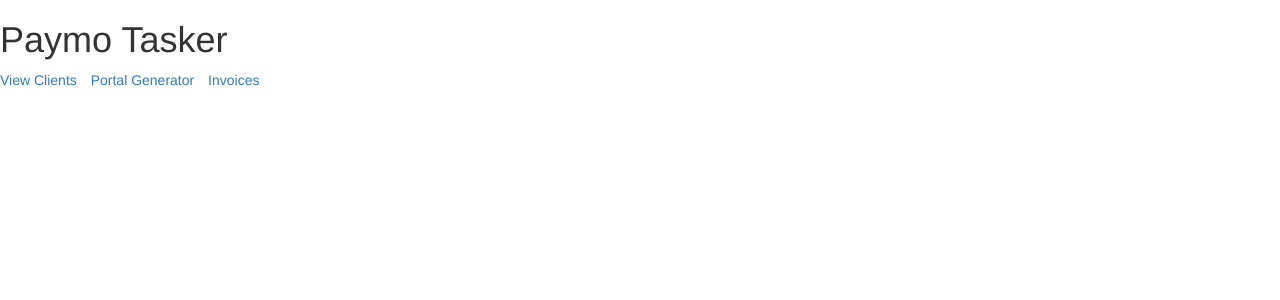
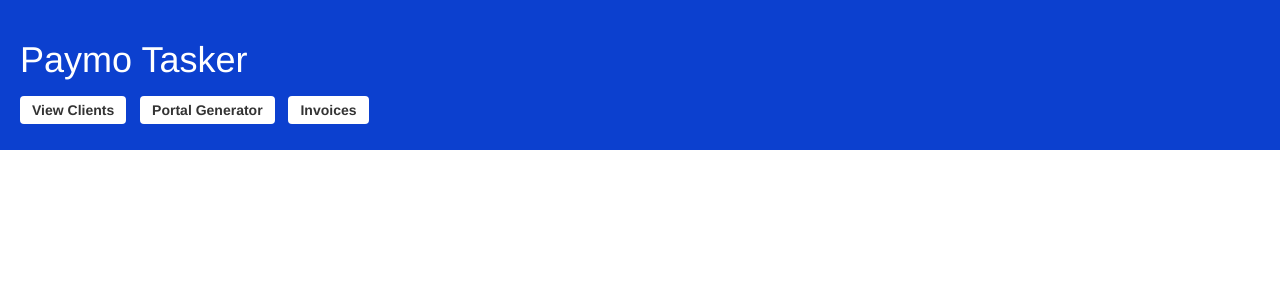
Before and after one commit to cisko3000/paymo-tasker, a Flask app: page / in a window 1280 px wide. Shown: the top 300 px of the page. Run offline with Flask 2, Linux system fonts and the light colour scheme; parts of the project's set-up code (start-up, migrations or seed data) failed here and were passed over; some libraries are stand-ins or nearby versions.

Commit message:
Add stylesheet and page titles.

```diff
--- /dev/null
+++ b/app/scss/custom.scss
@@ -0,0 +1,38 @@
+$bg-blue: #0c40cf;
+$white: #FFF;
+$black: #000;
+$grey: #333;
+.header {
+	padding:20px;
+	background-color: $bg-blue;
+	color: $white;
+	li {
+		margin-top: 10px;
+		a {
+			color: $grey;
+			font-size: 1.4rem;
+			font-weight:bold;
+			background-color: $white;
+			padding: 6px 12px;
+			border-radius: 4px;
+			&:hover {
+				text-decoration:none;
+
+			}
+		}
+
+	}
+}
+h1.page-title {
+	padding-left:20px;
+	font-weight:bold;
+	// color: lighten($grey,7%);
+}
+table.full-page {
+	th:first-child, td:first-child {
+		padding-left:20px;
+	}
+	tr:hover {
+		background-color: lighten($grey,77%);
+	}
+}
--- /dev/null
+++ b/app/static/css/custom.css
@@ -0,0 +1,26 @@
+.header {
+  padding: 20px;
+  background-color: #0c40cf;
+  color: #FFF; }
+  .header li {
+    margin-top: 10px; }
+    .header li a {
+      color: #333;
+      font-size: 1.4rem;
+      font-weight: bold;
+      background-color: #FFF;
+      padding: 6px 12px;
+      border-radius: 4px; }
+      .header li a:hover {
+        text-decoration: none; }
+
+h1.page-title {
+  padding-left: 20px;
+  font-weight: bold; }
+
+table.full-page th:first-child, table.full-page td:first-child {
+  padding-left: 20px; }
+table.full-page tr:hover {
+  background-color: #f7f7f7; }
+
+/*# sourceMappingURL=custom.css.map */
--- /dev/null
+++ b/app/templates/base.html
@@ -0,0 +1,67 @@
+<head>
+<link href="https://maxcdn.bootstrapcdn.com/font-awesome/4.6.3/css/font-awesome.min.css" rel="stylesheet" integrity="sha384-T8Gy5hrqNKT+hzMclPo118YTQO6cYprQmhrYwIiQ/3axmI1hQomh7Ud2hPOy8SP1" crossorigin="anonymous">
+<link href="https://maxcdn.bootstrapcdn.com/bootstrap/3.3.7/css/bootstrap.min.css" rel="stylesheet" integrity="sha384-BVYiiSIFeK1dGmJRAkycuHAHRg32OmUcww7on3RYdg4Va+PmSTsz/K68vbdEjh4u" crossorigin="anonymous">
+
+<script
+        src="https://code.jquery.com/jquery-3.1.0.min.js"
+        integrity="sha256-cCueBR6CsyA4/9szpPfrX3s49M9vUU5BgtiJj06wt/s="
+        crossorigin="anonymous"></script>
+<script src="https://maxcdn.bootstrapcdn.com/bootstrap/3.3.7/js/bootstrap.min.js" integrity="sha384-Tc5IQib027qvyjSMfHjOMaLkfuWVxZxUPnCJA7l2mCWNIpG9mGCD8wGNIcPD7Txa" crossorigin="anonymous"></script>
+<script  src="https://code.jquery.com/ui/1.12.1/jquery-ui.min.js"
+		integrity="sha256-VazP97ZCwtekAsvgPBSUwPFKdrwD3unUfSGVYrahUqU="
+		crossorigin="anonymous"></script>
+<link href="https://code.jquery.com/ui/1.12.1/themes/base/jquery-ui.css" rel="stylesheet">
+<link href="{{ url_for('static', filename='css/custom.css') }}" rel="stylesheet">
+<title>Paymo Tasker - {{ page_title }}</title>
+</head>
+<body>
+	<div class="header">
+	<h1>Paymo Tasker</h1>
+	<ul class="list-unstyled list-inline">
+		<li><a href="{{ url_for('client') }}">View Clients</a></li>
+		<li><a href="{{ url_for('generator') }}">Portal Generator</a></li>
+		<li><a href="{{ url_for('invoices') }}">Invoices</a></li>
+	</ul>
+</div>
+
+{% with messages = get_flashed_messages() %}
+  {% if messages %}
+    <ul class=flashes>
+    {% for message in messages %}
+      <li>{{ message }}</li>
+    {% endfor %}
+    </ul>
+  {% endif %}
+{% endwith %}
+
+{% block content%}
+
+
+
+{% endblock %}
+
+	{% if total_hours %}
+	<p>total hours: {{total_hours}}</p>
+	<table class="table">
+		{% for t in not_billed %}
+		<tr>
+			<td>{{t.client_id }}</td>
+			<td>{{t.id }}</td>
+			<td>{{t.billed }}</td>
+			<td>{{ t.start_time }}</td>
+			<td>{{ t.end_time }}</td>
+			<td>{{ t.duration }}</td>
+
+		</tr>
+		{% endfor %}
+	</table>
+	{% endif %}
+
+	<script>
+	$(document).ready(function() {
+		$.ajax();
+	});
+	</script>
+	{% block js_script%}
+	{% endblock %}
+</body>
--- a/app/templates/clients.html
+++ b/app/templates/clients.html
@@ -1,4 +1,4 @@
-{% extends "index.html" %}
+{% extends "base.html" %}
 
 
 {% block content %}
--- a/app/templates/index.html
+++ b/app/templates/index.html
@@ -1,64 +1,7 @@
-<head>
-<link href="https://maxcdn.bootstrapcdn.com/font-awesome/4.6.3/css/font-awesome.min.css" rel="stylesheet" integrity="sha384-T8Gy5hrqNKT+hzMclPo118YTQO6cYprQmhrYwIiQ/3axmI1hQomh7Ud2hPOy8SP1" crossorigin="anonymous">
-<link href="https://maxcdn.bootstrapcdn.com/bootstrap/3.3.7/css/bootstrap.min.css" rel="stylesheet" integrity="sha384-BVYiiSIFeK1dGmJRAkycuHAHRg32OmUcww7on3RYdg4Va+PmSTsz/K68vbdEjh4u" crossorigin="anonymous">
+{% extends "base.html" %}
 
-<script
-        src="https://code.jquery.com/jquery-3.1.0.min.js"
-        integrity="sha256-cCueBR6CsyA4/9szpPfrX3s49M9vUU5BgtiJj06wt/s="
-        crossorigin="anonymous"></script>
-<script src="https://maxcdn.bootstrapcdn.com/bootstrap/3.3.7/js/bootstrap.min.js" integrity="sha384-Tc5IQib027qvyjSMfHjOMaLkfuWVxZxUPnCJA7l2mCWNIpG9mGCD8wGNIcPD7Txa" crossorigin="anonymous"></script>
-<script  src="https://code.jquery.com/ui/1.12.1/jquery-ui.min.js"
-		integrity="sha256-VazP97ZCwtekAsvgPBSUwPFKdrwD3unUfSGVYrahUqU="
-		crossorigin="anonymous"></script>
-<link href="https://code.jquery.com/ui/1.12.1/themes/base/jquery-ui.css" rel="stylesheet">
+{% set page_title = "" %}
 
-</head>
-<body>
-<h1>Paymo Tasker</h1>
-<ul class="list-unstyled list-inline">
-	<li><a href="{{ url_for('client') }}">View Clients</a></li>
-	<li><a href="{{ url_for('generator') }}">Portal Generator</a></li>
-	<li><a href="{{ url_for('invoices') }}">Invoices</a></li>
-</ul>
-
-{% with messages = get_flashed_messages() %}
-  {% if messages %}
-    <ul class=flashes>
-    {% for message in messages %}
-      <li>{{ message }}</li>
-    {% endfor %}
-    </ul>
-  {% endif %}
-{% endwith %}
-
-{% block content%}
-
-
+{% block content %}
 
 {% endblock %}
-
-	{% if total_hours %}
-	<p>total hours: {{total_hours}}</p>
-	<table class="table">
-		{% for t in not_billed %}
-		<tr>
-			<td>{{t.client_id }}</td>
-			<td>{{t.id }}</td>
-			<td>{{t.billed }}</td>
-			<td>{{ t.start_time }}</td>
-			<td>{{ t.end_time }}</td>
-			<td>{{ t.duration }}</td>
-
-		</tr>
-		{% endfor %}
-	</table>
-	{% endif %}
-
-	<script>
-	$(document).ready(function() {
-		$.ajax();
-	});
-	</script>
-	{% block js_script%}
-	{% endblock %}
-</body>
--- a/app/templates/unbilled.html
+++ b/app/templates/unbilled.html
@@ -1,4 +1,4 @@
-{% extends "index.html" %}
+{% extends "base.html" %}
 
 
 {% block content %}
```
Also changed, not shown: app/templates/invoices.html (+4 -3 lines), README.md, 2 other files.
